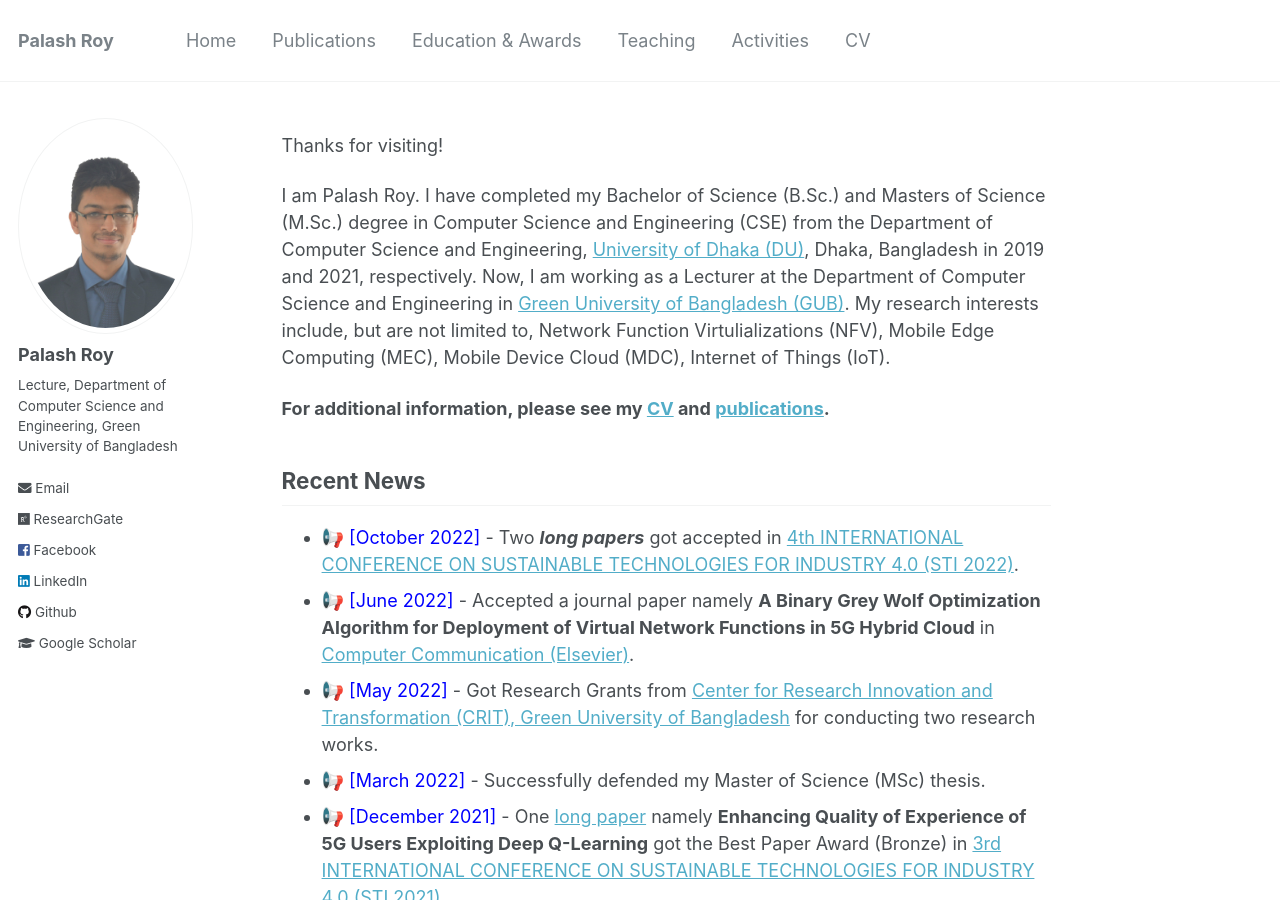
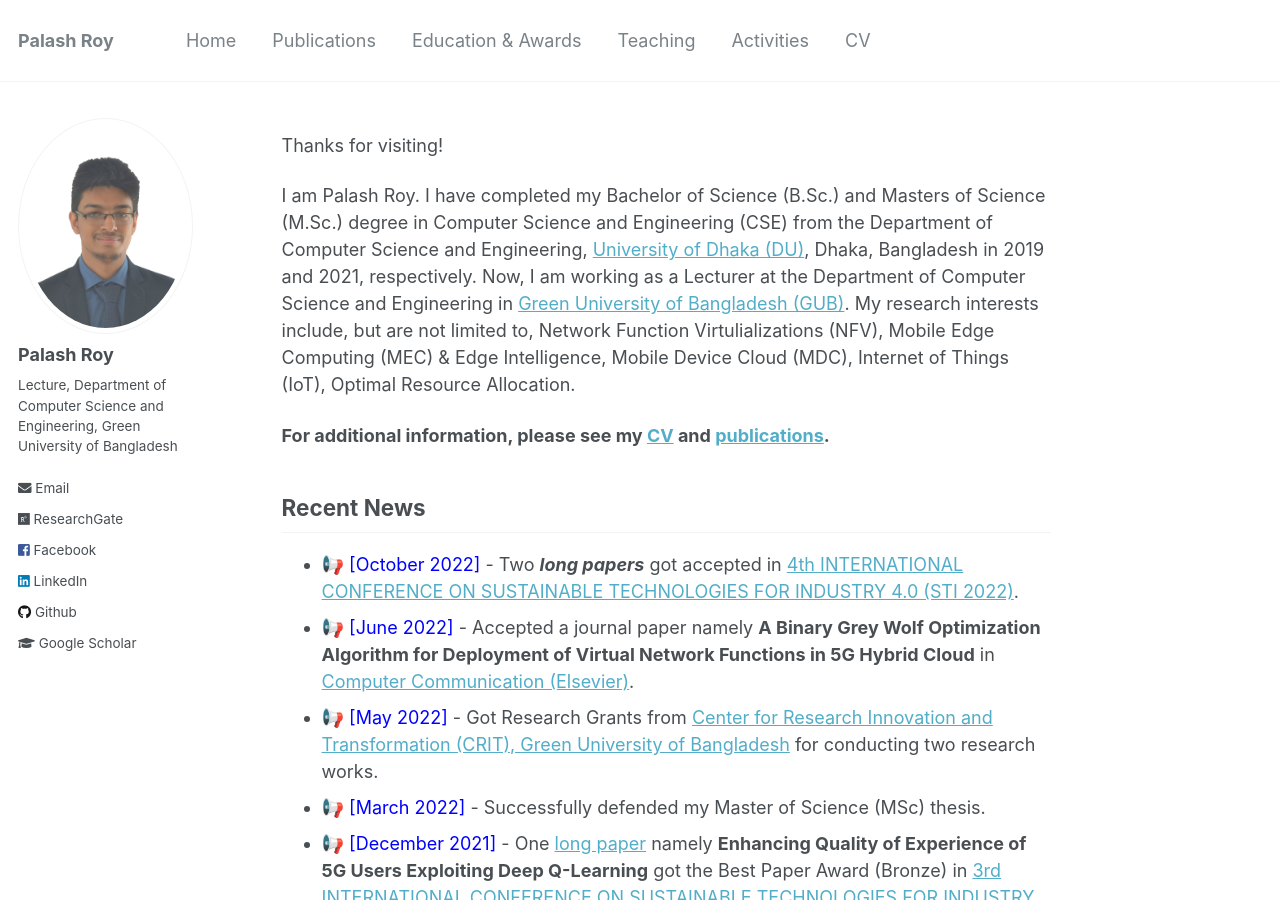
Before and after one commit to PalashRoy975/PalashRoy975.github.io, a Jekyll site: the page built from _pages/about.md, in a window 1280 px wide and 900 px high. Built offline with Jekyll 4.4.1, drawn with Linux system fonts in a browser that asks for light colours.

Commit message:
Update about.md

```diff
--- a/_pages/about.md
+++ b/_pages/about.md
@@ -11,7 +11,7 @@ redirect_from:
 Thanks for visiting!
 
 
-I am Palash Roy. I have completed my Bachelor of Science (B.Sc.) and Masters of Science (M.Sc.) degree in Computer Science and Engineering (CSE) from the Department of Computer Science and Engineering, [University of Dhaka (DU)](https://www.du.ac.bd/), Dhaka, Bangladesh in 2019 and 2021, respectively. Now, I am working as a Lecturer at the Department of Computer Science and Engineering in [Green University of Bangladesh (GUB)](https://green.edu.bd/). My research interests include, but are not limited to, Network Function Virtulializations (NFV), Mobile Edge Computing (MEC), Mobile Device Cloud (MDC), Internet of Things (IoT).
+I am Palash Roy. I have completed my Bachelor of Science (B.Sc.) and Masters of Science (M.Sc.) degree in Computer Science and Engineering (CSE) from the Department of Computer Science and Engineering, [University of Dhaka (DU)](https://www.du.ac.bd/), Dhaka, Bangladesh in 2019 and 2021, respectively. Now, I am working as a Lecturer at the Department of Computer Science and Engineering in [Green University of Bangladesh (GUB)](https://green.edu.bd/). My research interests include, but are not limited to, Network Function Virtulializations (NFV), Mobile Edge Computing (MEC) & Edge Intelligence, Mobile Device Cloud (MDC), Internet of Things (IoT), Optimal Resource Allocation.
 
 **For additional information, please see my [CV](https://PalashRoy975.github.io/cv/) and [publications](https://PalashRoy975.github.io/publications/).**
 
```
